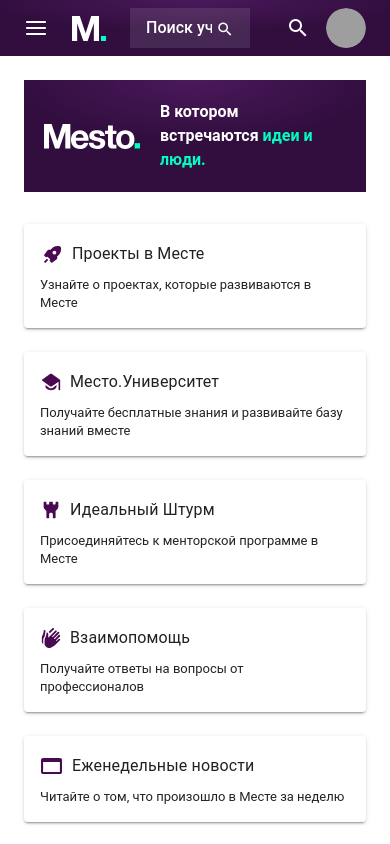
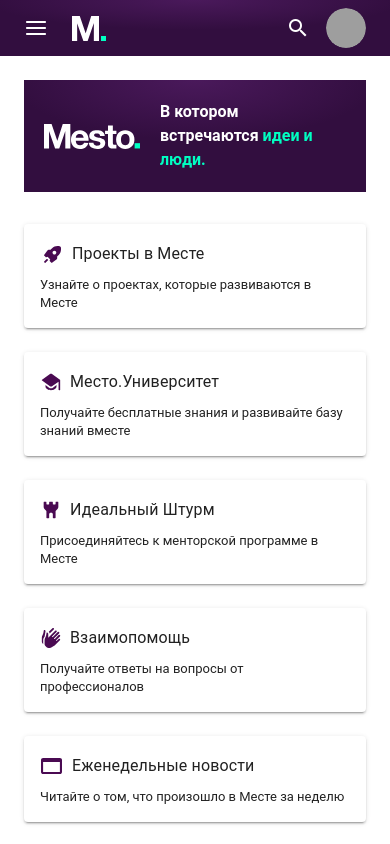
Before and after one commit to Andrei-Zhulid/mesto-start-page, a Vue app: page / in a window 390 px wide. Shown: the top 844 px of the page. Built offline with nearby package versions, Linux system fonts and the light colour scheme; grey boxes are pictures that could not be loaded.

Commit message:
Bugfix: Search field is visible on xs screen size

```diff
--- a/src/components/common/TheHeaderBar.vue
+++ b/src/components/common/TheHeaderBar.vue
@@ -41,7 +41,7 @@
           <v-sheet
             height="40"
             color="rgba(255, 255, 255, 0.1)"
-            class="px-4 pt-1"
+            class="d-none d-sm-flex px-4 pt-1"
           >
             <v-text-field
               :placeholder="searchPlaceholder"
```
